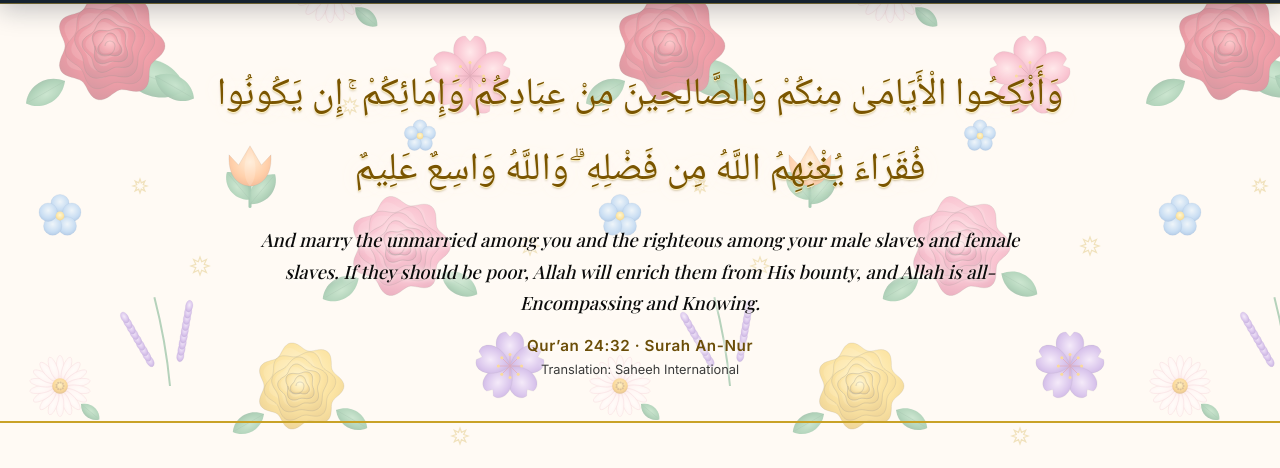
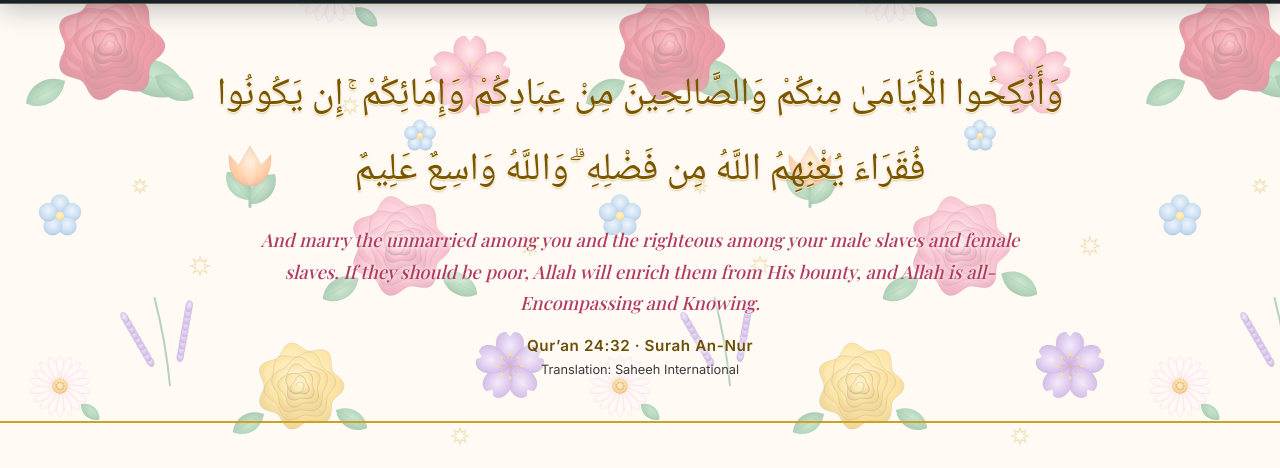
Before and after one commit to abdulsoffice-maker/pioushalf-site, a plain HTML site: page public/join.html in a window 1280 px wide. Shown: the part 84-552 px from the top of the page. Drawn offline with nearby package versions, Linux system fonts and the light colour scheme; no server answers; a web font is replaced by a local one.

Commit message:
Verse translations in PiousHalf pink
Co-Authored-By: Claude Sonnet 5.5 <noreply@anthropic.com>
Claude-Session: https://claude.ai/code/session_01WY1YbdcoUV2PST2sgfjyuf

```diff
--- a/public/styles.css
+++ b/public/styles.css
@@ -237,3 +237,5 @@ img,.logo{-webkit-user-drag:none;user-drag:none}.brand,.logo,.myphoto,.thumb{-we
 .myphoto,.thumb{pointer-events:none}
 .copyright{margin-top:14px;text-align:center}
 body.bye::before{display:block!important;content:"";position:fixed;inset:0;z-index:-1;pointer-events:none;opacity:.42;background:url(/flowers-light.svg) 0 0/560px 560px}
+/* translations in PiousHalf pink */
+.verse .en,.hero .verse .en{color:#B03A62!important;font-weight:500}
```
